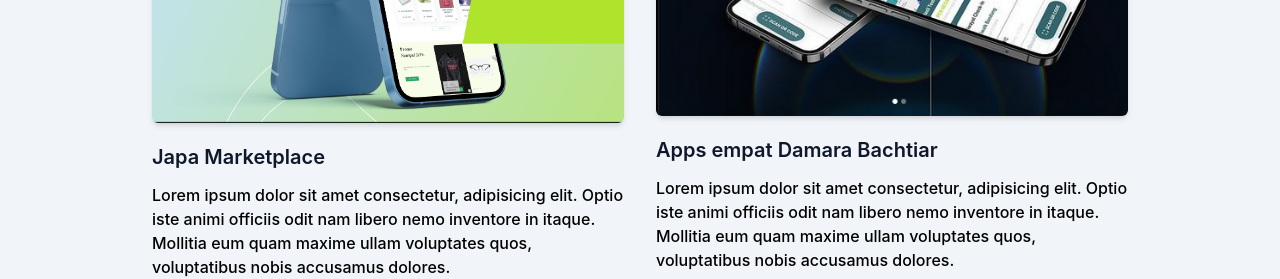
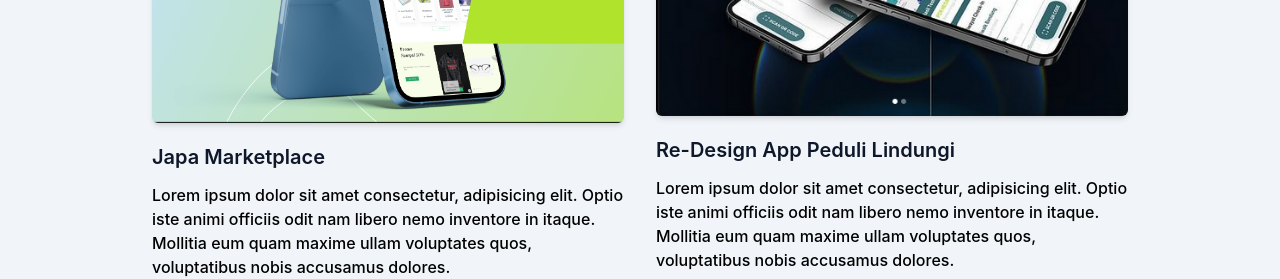
Before and after one commit to Damarabc/portfolio.bece, a website: page index.html in a window 1280 px wide. Shown: the part 2480-2759 px from the top of the page. Drawn offline with Linux system fonts and the light colour scheme.

Commit message:
Update index.html

```diff
--- a/index.html
+++ b/index.html
@@ -363,7 +363,7 @@
               />
             </div>
             <h3 class="font-semibold text-xl text-dark mt-5 mb-3">
-              Apps empat Damara Bachtiar
+              Re-Design App Peduli Lindungi
             </h3>
             <p class="font-medium text-base text-secondary">
               Lorem ipsum dolor sit amet consectetur, adipisicing elit. Optio
```
